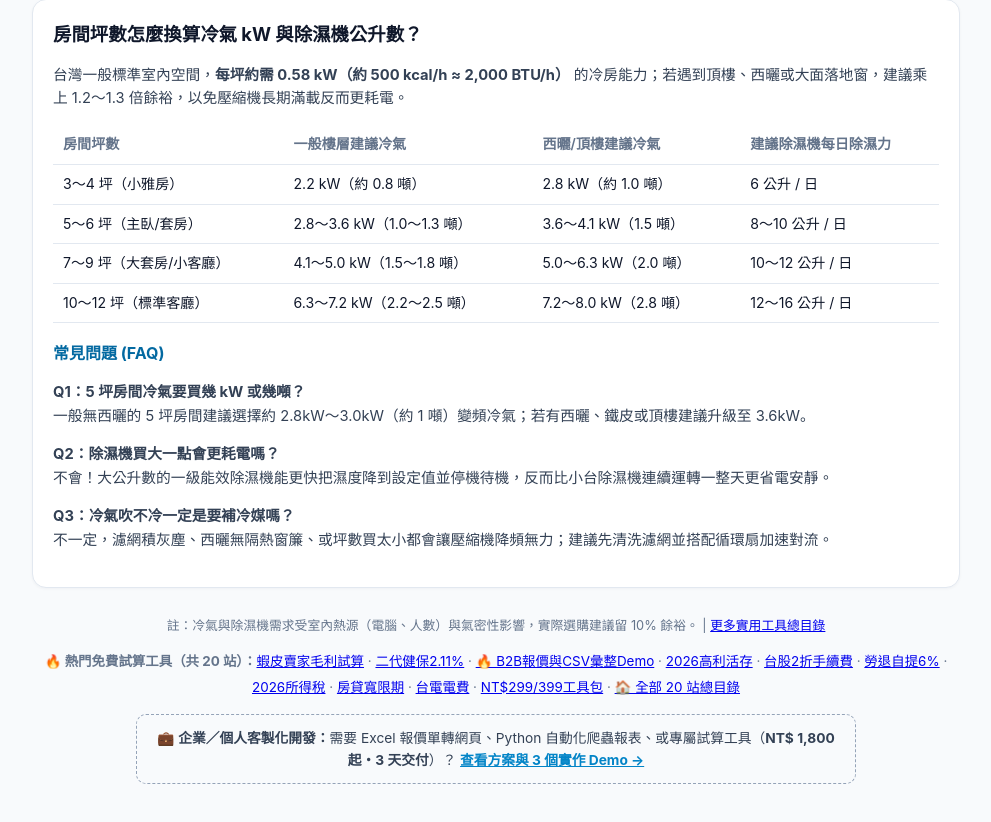
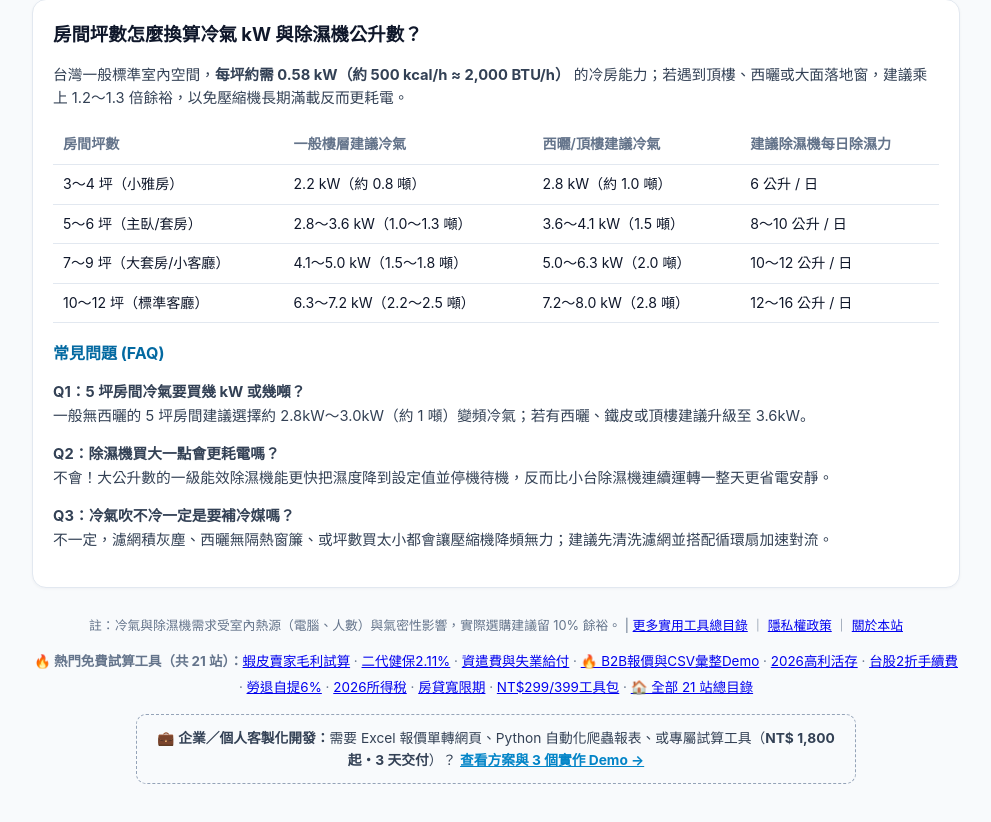
Before and after one commit to jimmycmhsieh0801-cloud/tw-room-sizing-calc, a plain HTML site: page index.html in a window 1280 px wide. Shown: the part 762-1584 px from the top of the page, without its empty margins (144-1135 px from the left). Drawn offline with Linux system fonts and the light colour scheme.

Commit message:
feat(0900): sync 21-site cross-nav, privacy/about links & copy summary

```diff
--- a/index.html
+++ b/index.html
@@ -180,8 +180,8 @@
 
 
         <footer>
-      <p>註：冷氣與除濕機需求受室內熱源（電腦、人數）與氣密性影響，實際選購建議留 10% 餘裕。 | <a href="https://jimmycmhsieh0801-cloud.github.io/">更多實用工具總目錄</a></p>
-      <div class="cross-nav" style="margin:12px auto;font-size:0.84rem;line-height:1.9;"><strong>🔥 熱門免費試算工具（共 20 站）：</strong><a href="https://jimmycmhsieh0801-cloud.github.io/tw-ecommerce-margin-calc/">蝦皮賣家毛利試算</a> · <a href="https://jimmycmhsieh0801-cloud.github.io/tw-nhi-supplement-calc/">二代健保2.11%</a> · <a href="https://jimmycmhsieh0801-cloud.github.io/demo-b2b-quote.html">🔥 B2B報價與CSV彙整Demo</a> · <a href="https://jimmycmhsieh0801-cloud.github.io/tw-bank-interest-calc/">2026高利活存</a> · <a href="https://jimmycmhsieh0801-cloud.github.io/tw-stock-fee-calc/">台股2折手續費</a> · <a href="https://jimmycmhsieh0801-cloud.github.io/tw-labor-pension-calc/">勞退自提6%</a> · <a href="https://jimmycmhsieh0801-cloud.github.io/tw-income-tax-calc/">2026所得稅</a> · <a href="https://jimmycmhsieh0801-cloud.github.io/tw-mortgage-calc/">房貸寬限期</a> · <a href="https://jimmycmhsieh0801-cloud.github.io/tw-power-calc/">台電電費</a> · <a href="https://jimmycmhsieh0801-cloud.github.io/services.html">NT$299/399工具包</a> · <a href="https://jimmycmhsieh0801-cloud.github.io/">🏠 全部 20 站總目錄</a></div>
+      <p>註：冷氣與除濕機需求受室內熱源（電腦、人數）與氣密性影響，實際選購建議留 10% 餘裕。 | <a href="https://jimmycmhsieh0801-cloud.github.io/">更多實用工具總目錄</a> ｜ <a href="https://jimmycmhsieh0801-cloud.github.io/privacy.html">隱私權政策</a> ｜ <a href="https://jimmycmhsieh0801-cloud.github.io/about.html">關於本站</a></p>
+      <div class="cross-nav" style="margin:12px auto;font-size:0.84rem;line-height:1.9;"><strong>🔥 熱門免費試算工具（共 21 站）：</strong><a href="https://jimmycmhsieh0801-cloud.github.io/tw-ecommerce-margin-calc/">蝦皮賣家毛利試算</a> · <a href="https://jimmycmhsieh0801-cloud.github.io/tw-nhi-supplement-calc/">二代健保2.11%</a> · <a href="https://jimmycmhsieh0801-cloud.github.io/tw-severance-calc/">資遣費與失業給付</a> · <a href="https://jimmycmhsieh0801-cloud.github.io/demo-b2b-quote.html">🔥 B2B報價與CSV彙整Demo</a> · <a href="https://jimmycmhsieh0801-cloud.github.io/tw-bank-interest-calc/">2026高利活存</a> · <a href="https://jimmycmhsieh0801-cloud.github.io/tw-stock-fee-calc/">台股2折手續費</a> · <a href="https://jimmycmhsieh0801-cloud.github.io/tw-labor-pension-calc/">勞退自提6%</a> · <a href="https://jimmycmhsieh0801-cloud.github.io/tw-income-tax-calc/">2026所得稅</a> · <a href="https://jimmycmhsieh0801-cloud.github.io/tw-mortgage-calc/">房貸寬限期</a> · <a href="https://jimmycmhsieh0801-cloud.github.io/services.html">NT$299/399工具包</a> · <a href="https://jimmycmhsieh0801-cloud.github.io/">🏠 全部 21 站總目錄</a></div>
   <div class="lead-box" style="margin:14px auto 8px;padding:12px 14px;border:1px dashed #94a3b8;border-radius:10px;background:#f8fafc;max-width:720px;font-size:0.86rem;color:#334155;">💼 <strong>企業／個人客製化開發：</strong>需要 Excel 報價單轉網頁、Python 自動化爬蟲報表、或專屬試算工具（<strong>NT$ 1,800 起・3 天交付</strong>）？ <a class="lead-cta" href="https://jimmycmhsieh0801-cloud.github.io/services.html" style="color:#0284c7;font-weight:700;text-decoration:underline;">查看方案與 3 個實作 Demo →</a></div>
     </footer>
   </div>
```
